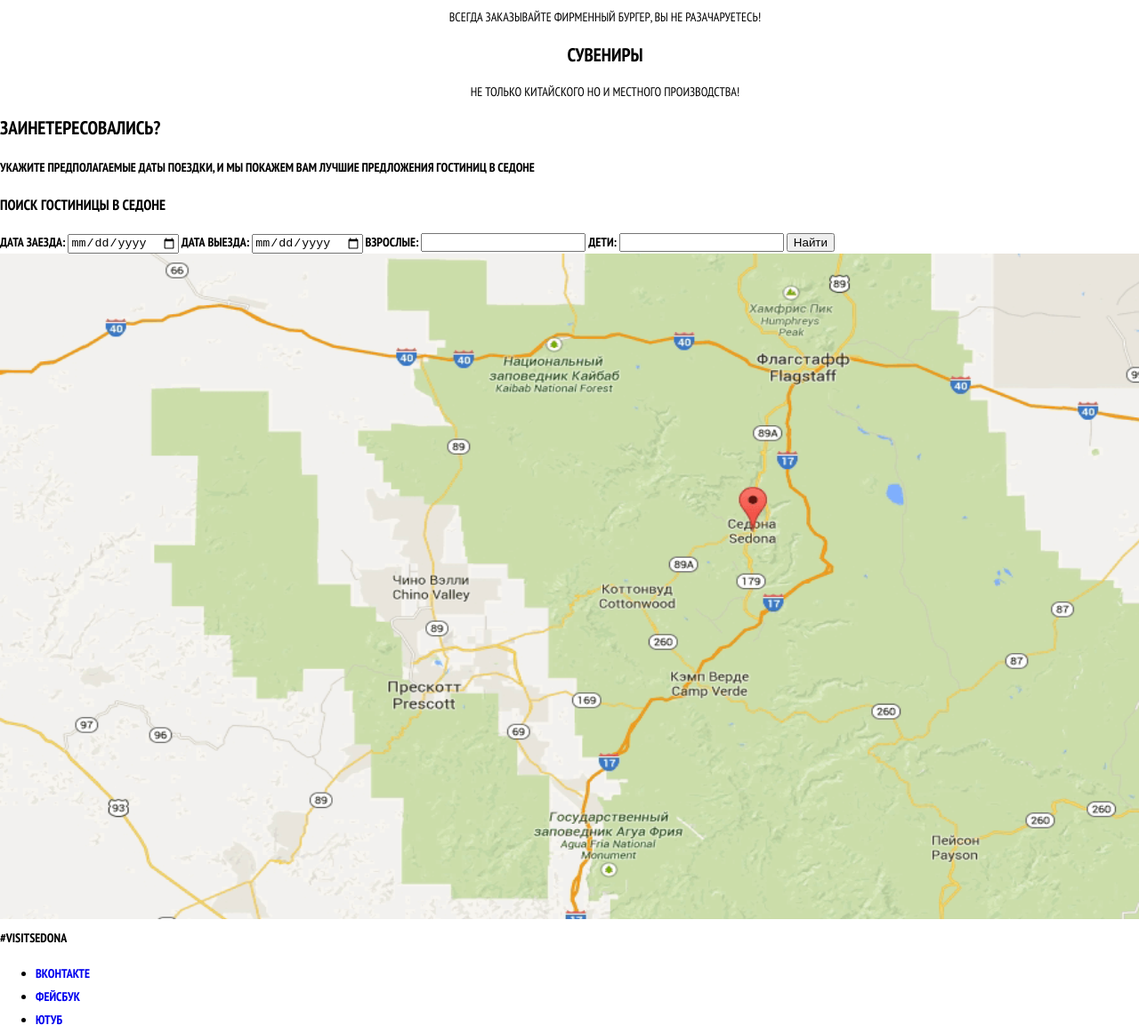
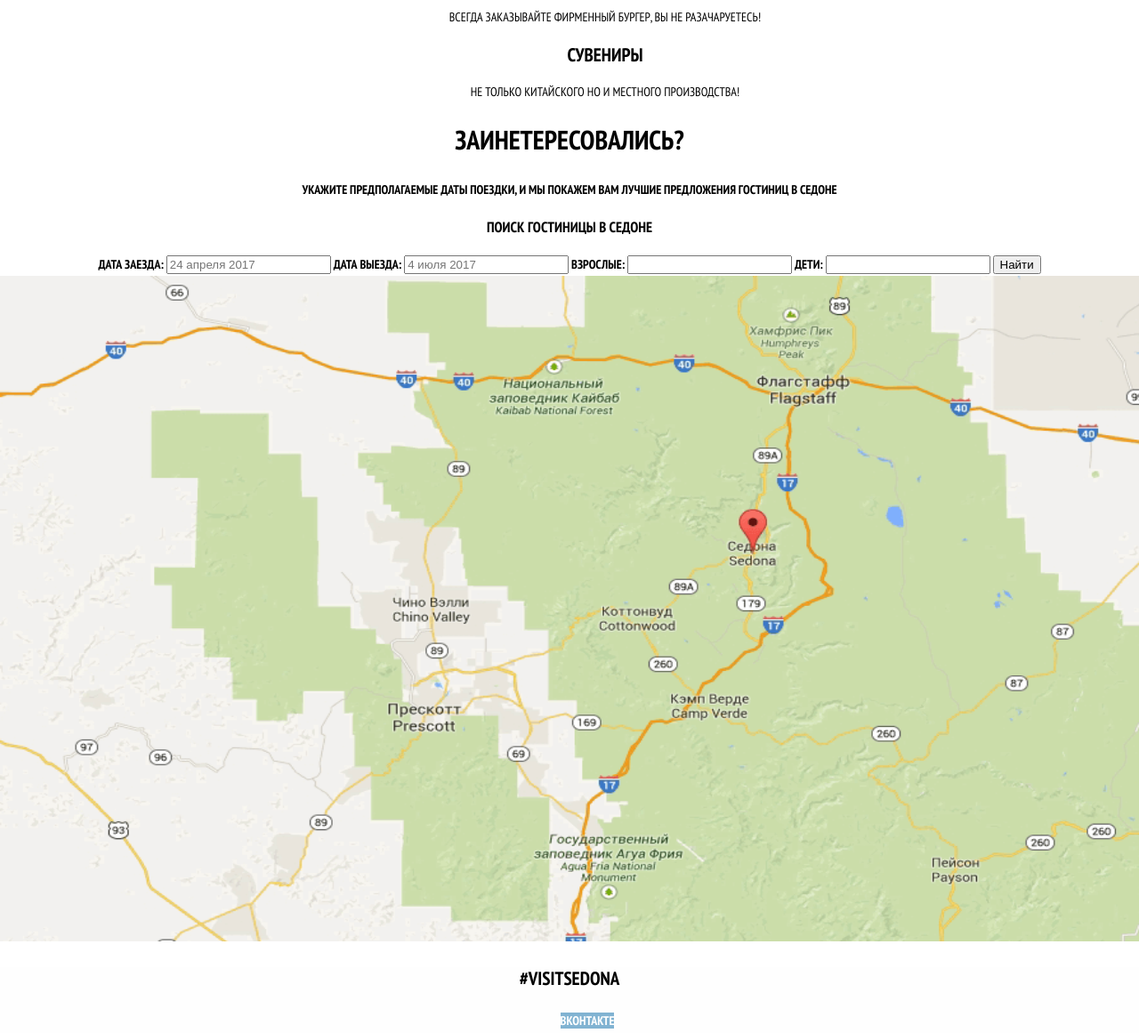
Before and after one commit to kseniasubbotina/823515-sedona, a plain HTML site: page index.html in a window 1280 px wide. Shown: the part 2322-3483 px from the top of the page at 89% size. Drawn offline with Linux system fonts and the light colour scheme; files whose address does not match are found by name.

Commit message:
добавлена стилизация футера

```diff
--- a/css/style_test.css
+++ b/css/style_test.css
@@ -20,7 +20,8 @@ a {
 }
 /*здесь отменяется маркеровка всех списков*/
 .site-navigation-list,
-.causes-list {
+.causes-list,
+.social-list {
 	list-style: none;
 }
 
@@ -89,3 +90,47 @@ a {
 .quality-item {
 	background-color:#ffffff;
 }
+
+/*раздел бронирование*/
+.reservation {
+	text-align:center;
+}
+.reservation h2 {
+	font-size:30px;
+	line-height: 36px;
+}
+
+/*стилизация формы бронирования*/
+
+
+
+
+/*стилизация футера*/
+/*то что общее*/
+.main-footer {
+	color:#000000;
+	text-align:center;
+
+	background-color:rgba(254,254,254,0.9);
+}
+/*для хэштега*/
+.hashtag {
+	font-size:21px;
+	line-height: 26px;
+	font-weight: 700;
+}
+
+/*стилизация ссылок на соцсети*/
+.footer-social a {
+    color: #ffffff;
+    background-color:#81b3d2;
+}
+/*состояния соцсетей*/
+.footer-social a:hover {
+	color:#ffffff;
+	background-color:#669ec0;
+}
+.footer-social a:active {
+	color:#82b2cf;
+	background-color:#5496bd;
+}
--- a/index.html
+++ b/index.html
@@ -93,17 +93,15 @@
 
       <!--форма бронирования-->
 
-      <div class="index-form">
       <form class="reservation-form" method="post" action="htpps://echo.htmlacademy.ru">
         <h3>Поиск гостиницы в Седоне</h3>
         <label>
           Дата заезда:
-            <input type="date" name="arrival-date" class="date">
+          <input type="text" name="arrival-date" class="date" placeholder="24 апреля 2017">
         </label>
         <label>
           Дата выезда:
-            <input type="date" name="departure-date" class="date">
-          </label>
+          <input type="text" name="departure-date" class="date" placeholder="4 июля 2017">
         <label>
           Взрослые:
           <input type="number" name="adults" class="people">
@@ -116,7 +114,6 @@
           Найти
         </button>
       </form>
-      </div>
     </section>
 
     <!--карта-->
@@ -128,7 +125,7 @@
 
   <!--футер-->
   <footer class="main-footer">
-    <b>#VISITSEDONA</b>
+    <p class="hashtag">#VISITSEDONA</p>
 
     <div class="footer-social">
       <ul class="social-list">
```
Lines whose indentation alone changed are shown as unchanged.
